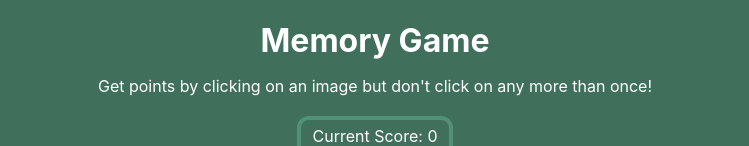
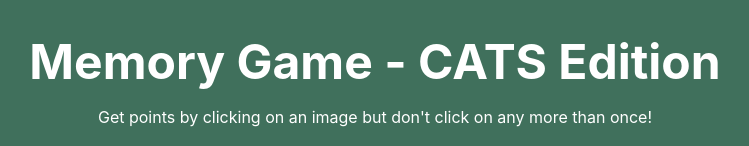
Before and after one commit to crolfs47/odin-react-memory-card-game, a React (Vite) app: page / in a window 1280 px wide. Shown: the top 146 px of the page, without its empty margins (265-1014 px from the left). Built offline with nearby package versions, Linux system fonts and the light colour scheme; no server answers.

Commit message:
Clean up formatting

```diff
--- a/src/components/Gameboard.jsx
+++ b/src/components/Gameboard.jsx
@@ -11,7 +11,7 @@ const Gameboard = ({
   gameOver,
   updateGameOver,
   winner,
-  updateWinner
+  updateWinner,
 }) => {
   useEffect(() => {
     const abortController = new AbortController(); // Added this as part of cleanup function to get rid of Strictmode issue in dev
@@ -50,7 +50,7 @@ const Gameboard = ({
 
   // used Fisher Yates shuffle algorithm
   const shuffleCards = (array) => {
-    for (let i=array.length - 1; i > 0; i--) {
+    for (let i = array.length - 1; i > 0; i--) {
       let j = Math.floor(Math.random() * (i + 1));
       [array[i], array[j]] = [array[j], array[i]];
     }
--- a/src/components/Header.jsx
+++ b/src/components/Header.jsx
@@ -1,21 +1,20 @@
 import "../styles/Header.css";
 
-const Header = ({gameOver, winner}) => {
+const Header = ({ gameOver, winner }) => {
   return (
     <>
       <div className="header-container">
-        <h1>Memory Game</h1>
-        <div>Get points by clicking on an image but don't click on any more than once!</div>
+        <h1>Memory Game - CATS Edition</h1>
+        <div>
+          Get points by clicking on an image but don't click on any more than
+          once!
+        </div>
         {gameOver && (
           <h2 className="game-over">
             YOU ALREADY CLICKED ON THAT CAT! GAME OVER!
           </h2>
         )}
-        {winner && (
-          <h2 className="game-over">
-            YOU WIN!
-          </h2>
-        )}
+        {winner && <h2 className="game-over">YOU WIN!</h2>}
       </div>
     </>
   );
--- a/src/components/Scoreboard.jsx
+++ b/src/components/Scoreboard.jsx
@@ -1,10 +1,6 @@
 import "../styles/Scoreboard.css";
 
-const Scoreboard = ({
-  currScore,
-  highScore,
-}) => {
-
+const Scoreboard = ({ currScore, highScore }) => {
   return (
     <>
       <div className="scoreboard-container">
--- a/src/styles/Header.css
+++ b/src/styles/Header.css
@@ -1,5 +1,6 @@
 h1 {
   margin-bottom: 16px;
+  font-size: 48px;
 }
 
 .game-over {
```
